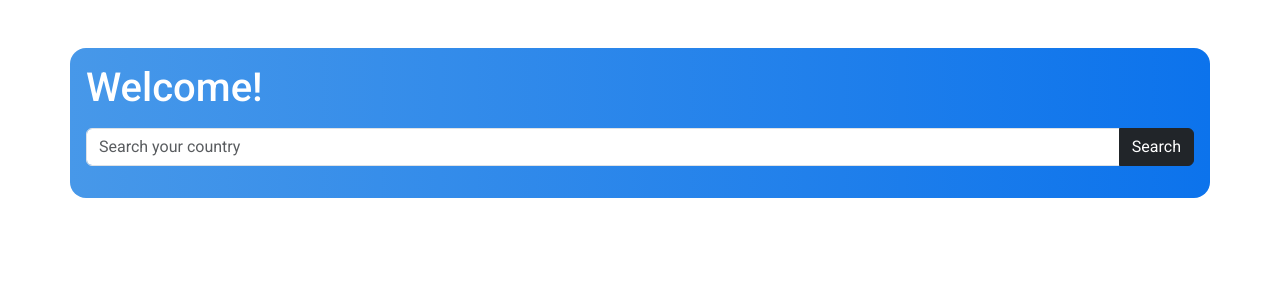
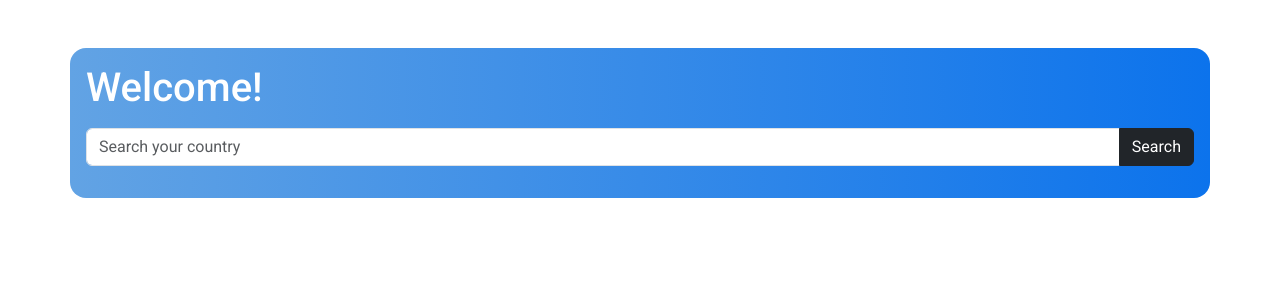
Before and after one commit to mirkoabozzi/S10L5, a React (Vite) app: page / in a window 1280 px wide. Shown: the top 300 px of the page. Built offline with nearby package versions, Linux system fonts and the light colour scheme.

Commit message:
aggiunte massime e minime

```diff
--- a/src/App.css
+++ b/src/App.css
@@ -8,7 +8,7 @@ body {
 }
 
 .mainContainer {
-  background: linear-gradient(90deg, rgba(71, 152, 233, 1) 0%, rgba(12, 115, 236, 1) 100%);
+  background: linear-gradient(90deg, rgb(98, 163, 228) 0%, rgba(12, 115, 236, 1) 100%);
   padding: 1rem;
 }
 
--- a/src/components/Home.jsx
+++ b/src/components/Home.jsx
@@ -68,11 +68,9 @@ const Home = () => {
     // eslint-disable-next-line react-hooks/exhaustive-deps
   }, [country]);
 
-  // console.log("Home Weader", weather);
-  console.log("Home forecast", forecast);
+  console.log("Home Weader", weather);
+  // console.log("Home forecast", forecast);
   // console.log("Tomorrow", tomorrow);
-
-  // const data = new Date(weather.dt * 1000);
 
   return (
     weather && (
@@ -103,6 +101,9 @@ const Home = () => {
           </Container>
           <Container>
             <h1 className="text-center mb-4">{weather.weather[0].main}</h1>
+            <p className="text-center mb-4">
+              Min - {tempToC(weather.main.temp_min)}° - Max - {tempToC(weather.main.temp_max)}°
+            </p>
             <p className="text-center">{dataConverter(weather.dt)}</p>
           </Container>
         </main>
```
